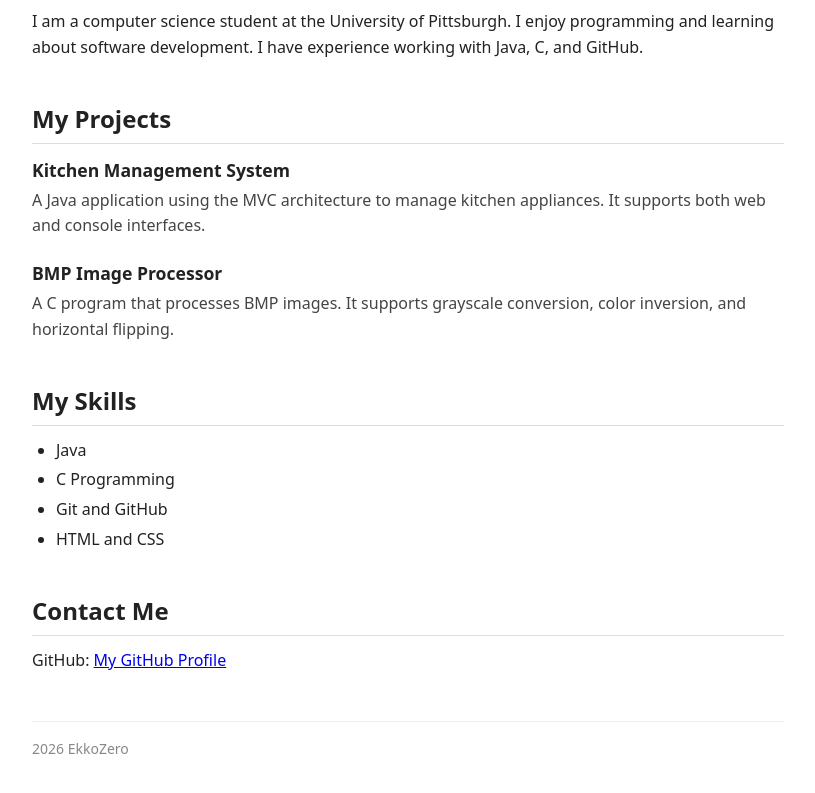
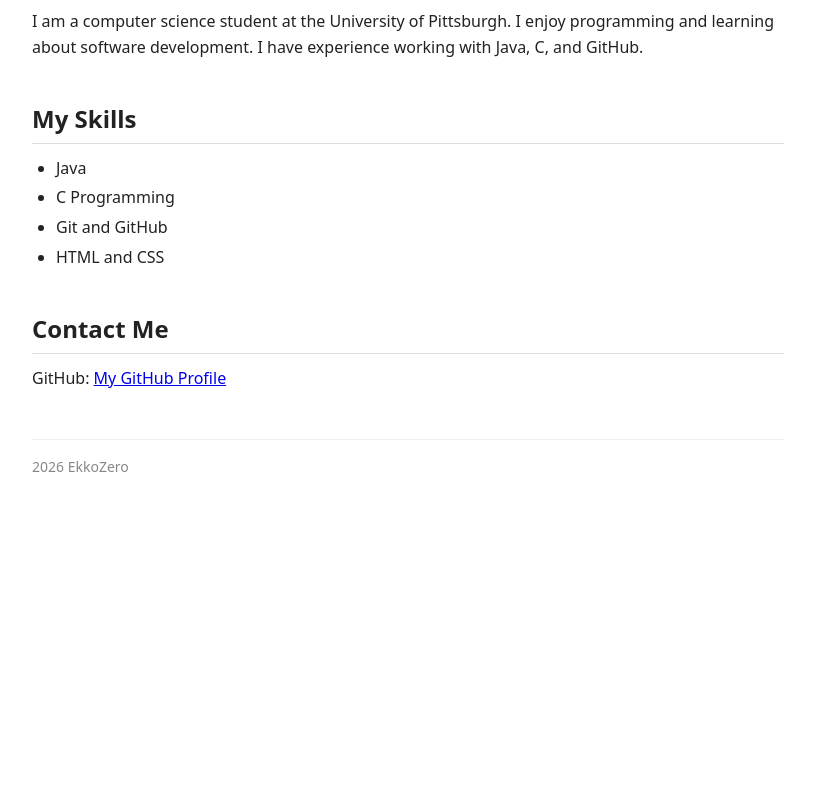
Before and after one commit to EkkoZero/portfolio, a plain HTML site: page index.html in a window 1280 px wide. Shown: the part 155-948 px from the top of the page, without its empty margins (232-1047 px from the left). After the commit the page ends 800 px from the top, so only its background shows below. Drawn offline with Linux system fonts and the light colour scheme.

Commit message:
Test CI validation failure

```diff
--- a/index.html
+++ b/index.html
@@ -26,27 +26,6 @@
             </p>
         </section>
 
-        <section id="projects">
-            <h2>My Projects</h2>
-
-            <div class="project">
-                <h3>Kitchen Management System</h3>
-                <p>
-                    A Java application using the MVC
-                    architecture to manage kitchen appliances.
-                    It supports both web and console interfaces.
-                </p>
-            </div>
-
-            <div class="project">
-                <h3>BMP Image Processor</h3>
-                <p>
-                    A C program that processes BMP images.
-                    It supports grayscale conversion,
-                    color inversion, and horizontal flipping.
-                </p>
-            </div>
-        </section>
 
         <section id="skills">
             <h2>My Skills</h2>
```
